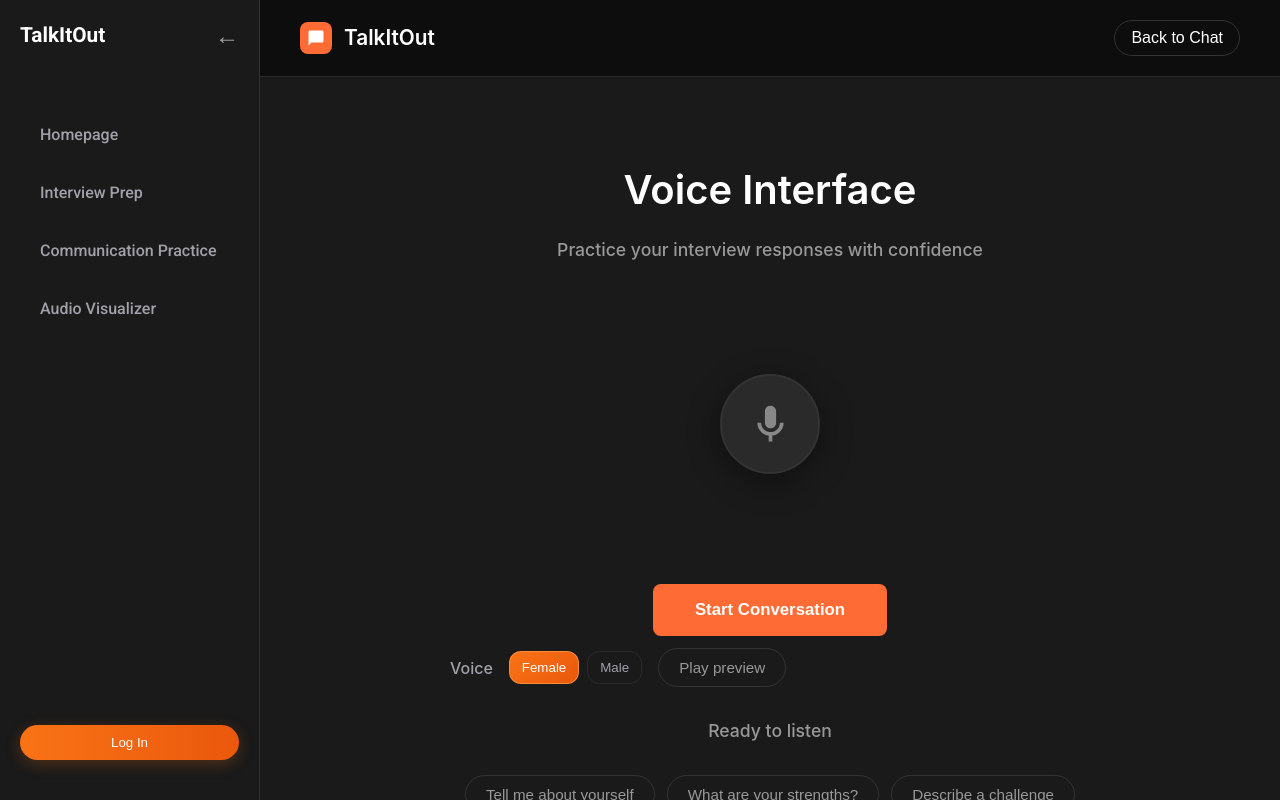
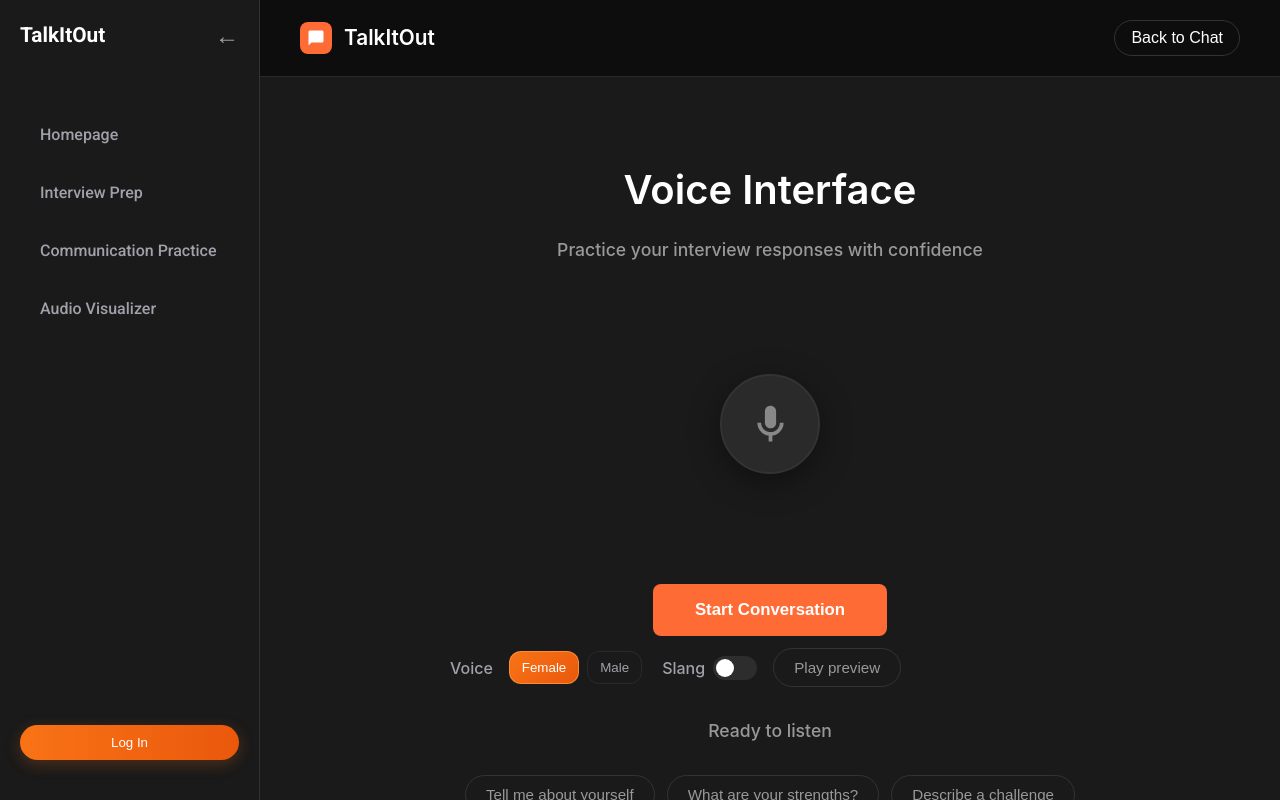
Before and after one commit to oktopuslinky/hackuta2025, a React (Vite) app in the folder frontend/: page /voice-interface/1 in a window 1280 px wide. Built offline with nearby package versions, Linux system fonts and the light colour scheme; no server answers.

Commit message:
added slang option

```diff
--- a/frontend/src/components/VoiceInterface.tsx
+++ b/frontend/src/components/VoiceInterface.tsx
@@ -40,6 +40,9 @@ const VoiceInterface: React.FC = () => {
     return 'female';
   });
   const navigate = useNavigate();
+  const [useSlang, setUseSlang] = useState<boolean>(() => {
+    try { return localStorage.getItem('talkitout:useSlang') === 'true'; } catch (e) { return false; }
+  });
 
   const mediaRecorderRef = useRef<MediaRecorder | null>(null);
   const audioChunksRef = useRef<Blob[]>([]);
@@ -252,7 +255,7 @@ const VoiceInterface: React.FC = () => {
       const geminiResponse = await fetch(geminiEndpoint, {
         method: 'POST',
         headers: { 'Content-Type': 'application/json' },
-        body: JSON.stringify({ message: userTranscript, sessionId }),
+        body: JSON.stringify({ message: userTranscript, sessionId, slang: useSlang }),
       });
       const geminiData = await geminiResponse.json();
       const aiResponse = geminiData.response;
@@ -451,6 +454,14 @@ const VoiceInterface: React.FC = () => {
                     Male
                   </button>
 
+                  <div style={{ marginLeft: '12px', display: 'flex', alignItems: 'center', gap: '8px' }}>
+                    <label style={{ color: '#a1a1aa' }}>Slang</label>
+                    <div onClick={() => { setUseSlang(!useSlang); try { localStorage.setItem('talkitout:useSlang', (!useSlang).toString()); } catch (e) {} }}
+                      style={{ width: '44px', height: '24px', borderRadius: '999px', background: useSlang ? 'linear-gradient(135deg,#f97316,#ea580c)' : '#2d2d2d', display: 'flex', alignItems: 'center', padding: '3px', cursor: 'pointer' }}>
+                      <div style={{ width: '18px', height: '18px', borderRadius: '50%', background: 'white', transform: useSlang ? 'translateX(20px)' : 'translateX(0px)', transition: 'transform 0.15s' }} />
+                    </div>
+                  </div>
+
                   <button
                     className="prompt-btn"
                     onClick={async () => {
```
